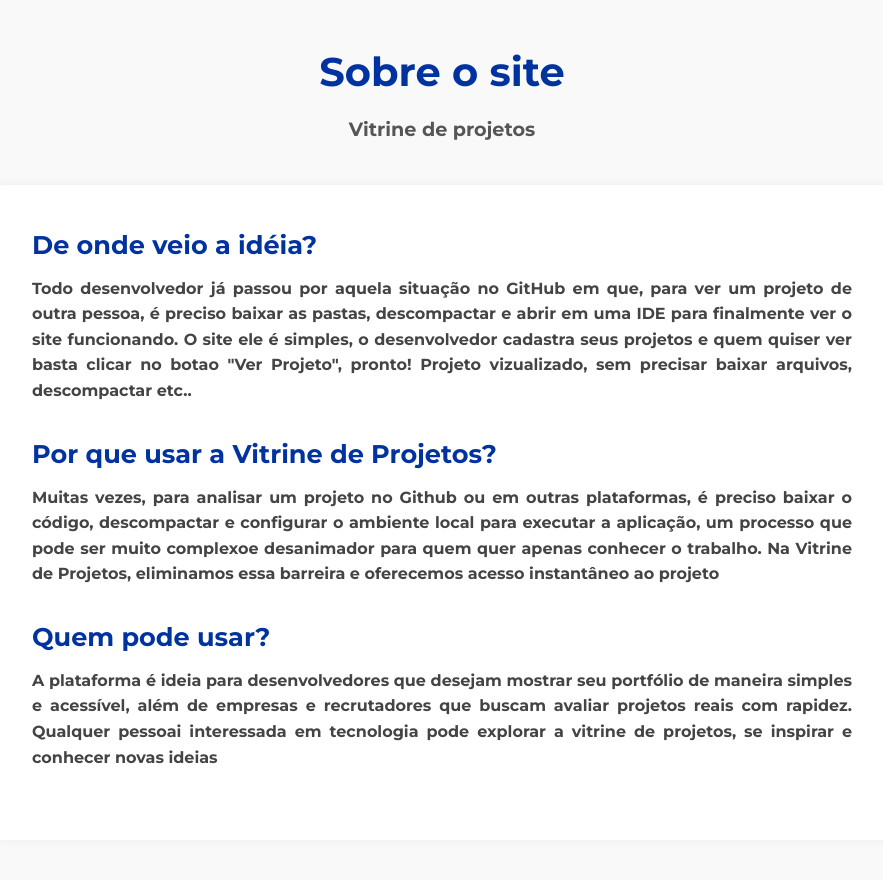
After one commit to BrunoMeloMorais22/VitrineProjetos, a Flask app: page /sobre_site in a window 1280 px wide. The commit adds this page. Shown: the whole page, without its empty margins (198-1081 px from the left). Run offline with Flask 3, Linux system fonts and the light colour scheme.

Commit message:
Adicionando sistema de planos, arquivo sobre o site e sobre o autor

```diff
--- a/app.py
+++ b/app.py
@@ -251,7 +251,7 @@ def cadastrar_projeto():
     quantidade = cur.fetchone()['total']
 
     if quantidade >= 3:
-        return jsonify({"mensagem": "Limite de 3 projetos atingido"}), 400
+        return jsonify({"mensagem": "Limite de 3 projetos atingido. Atualize seu plano para cadastrar mais"}), 400
 
     cur.execute("""
         INSERT INTO projetos (nomeProjeto, descricaoProjeto, link, linguagens, imagem, dono_id)
@@ -673,6 +673,14 @@ def excluir(projeto_id):
         print("Erro ao excluir projeto", e)
         return jsonify({"mensagem": f"Erro ao excluir projeto : {str(e)}"}), 500
 
+@app.route("/sobre_site", methods=["POST", "GET"])
+def sobre_site():
+    return render_template("sobre_site.html")
+
+@app.route("/sobre_autor", methods=["GET", "POST"])
+def sobre_autor():
+    return render_template("sobre_autor.html")
+
 if __name__ == "__main__":
     import os
     port = int(os.environ.get("PORT", 8000))
--- /dev/null
+++ b/static/css/sobre_site.css
@@ -0,0 +1,60 @@
+@import url('https://fonts.googleapis.com/css2?family=Montserrat:wght@400;600;700&display=swap');
+
+* {
+  margin: 0;
+  padding: 0;
+  box-sizing: border-box;
+}
+
+body {
+  font-family: 'Montserrat', sans-serif;
+  background-color: #f9f9f9;
+  color: #333;
+  line-height: 1.6;
+  padding: 40px 20px;
+}
+
+header {
+  text-align: center;
+  margin-bottom: 40px;
+}
+
+header h1 {
+  font-size: 2.5rem;
+  color: #0033A0; /* Azul Real */
+  margin-bottom: 10px;
+}
+
+header p {
+  font-size: 1.2rem;
+  color: #555;
+}
+
+main {
+  max-width: 900px;
+  margin: 0 auto;
+  background-color: #fff;
+  padding: 40px;
+  border-radius: 12px;
+  box-shadow: 0 0 12px rgba(0, 0, 0, 0.05);
+}
+
+p{
+    font-weight: bold;
+}
+
+section {
+  margin-bottom: 30px;
+}
+
+section h2 {
+  font-size: 1.6rem;
+  color: #0033A0;
+  margin-bottom: 10px;
+}
+
+section p {
+  font-size: 1rem;
+  color: #444;
+  text-align: justify;
+}
--- a/templates/index.html
+++ b/templates/index.html
@@ -14,6 +14,8 @@
             {% if 'usuario' in session %}
               <a href="{{ url_for('perfil') }}"><i class="fa-solid fa-user"></i></a>
             {% else %}
+              <a href="{{ url_for('sobre_site') }}">Sobre o site</a>
+              <a href="{{ url_for('sobre_autor') }}">Sobre o autor</a>
               <a href="{{ url_for('login') }}">Entrar</a>
               <a href="{{ url_for('cadastro') }}">Cadastrar-se</a>
             {% endif %}
@@ -53,7 +55,7 @@
         <img src="/static/image/networking.png" alt="Projeto 1">
         <div class="conteudo">
           <h4>Site Networking</h4>
-          <p>Site feito com HTMl, CSS, JavaScript, Flask, com conexão com backend. Conecte-se com novas pessoas, compartilher experiências e participe de eventos</p>
+          <p>Site feito com HTMl, CSS, JavaScript, Flask, com conexão com backend. Conecte-se com novas pessoas, compartilhe experiências e participe de eventos</p>
           <p><strong>Linguagens:</strong>JavaScript, Python(flask), Mysql</p> <br>
           <a href="https://networking-pi.vercel.app">Ver projeto</a>
 
--- a/templates/painel_admin.html
+++ b/templates/painel_admin.html
@@ -29,7 +29,6 @@
     <div id="modelExcluir" class="modal-overlay">
       <div class="modal">
         <h2>Excluir Projeto</h2>
-        <textarea id="motivoExcluir" placeholder="Tem certeza que deseja excluir o projeto?"></textarea>
         <p>Tem certeza que deseja excluir este projeto?</p>
         <button onclick="confirmarDenuncia()">Sim</button>
         <button onclick="fecharModal()">Cancelar</button>
--- a/templates/perfil.html
+++ b/templates/perfil.html
@@ -14,7 +14,7 @@
 
       <h2>{{ nomeCadastro }}</h2>
       <p><strong>Email:</strong> {{ emailCadastro }}</p>
-      <p><strong>Membro desde:</strong> 2024</p>
+      <p><strong>Membro desde:</strong> 2025</p>
 
       <label class="tema-switch">
         <input type="checkbox" id="toggleTheme">
--- /dev/null
+++ b/templates/sobre_site.html
@@ -0,0 +1,32 @@
+<!DOCTYPE html>
+<html lang="en">
+<head>
+    <meta charset="UTF-8">
+    <meta name="viewport" content="width=device-width, initial-scale=1.0">
+    <title>Sobre o site</title>
+    <link rel="stylesheet" href="/static/css/sobre_site.css">
+</head>
+<body>
+    <header>
+        <h1>Sobre o site</h1>
+        <p>Vitrine de projetos</p>
+    </header>
+
+    <main id="content">
+        <section>
+            <h2>De onde veio a idéia?</h2>
+            <p>Todo desenvolvedor já passou por aquela situação no GitHub em que, para ver um projeto de outra pessoa, é preciso baixar as pastas, descompactar e abrir em uma IDE para finalmente ver o site funcionando. O site ele é simples, o desenvolvedor cadastra seus projetos e quem quiser ver basta clicar no botao "Ver Projeto", pronto! Projeto vizualizado, sem precisar baixar arquivos, descompactar etc..</p>
+        </section>
+
+        <section>
+            <h2>Por que usar a Vitrine de Projetos?</h2>
+            <p>Muitas vezes, para analisar um projeto no Github ou em outras plataformas, é preciso baixar o código, descompactar e configurar o ambiente local para executar a aplicação, um processo que pode ser muito complexoe desanimador para quem quer apenas conhecer o trabalho. Na Vitrine de Projetos, eliminamos essa barreira e oferecemos acesso instantâneo ao projeto</p>
+        </section>
+
+        <section>
+            <h2>Quem pode usar?</h2>
+            <p>A plataforma é ideia para desenvolvedores que desejam mostrar seu portfólio de maneira simples e acessível, além de empresas e recrutadores que buscam avaliar projetos reais com rapidez. Qualquer pessoai interessada em tecnologia pode explorar a vitrine de projetos, se inspirar e conhecer novas ideias</p>
+        </section>
+    </main>
+</body>
+</html>
```
Also changed, not shown: static/css/planos.css (added, +73 -0 lines), templates/planos.html (added, +52 -0 lines), templates/sobre_autor.html (added, +28 -0 lines).
